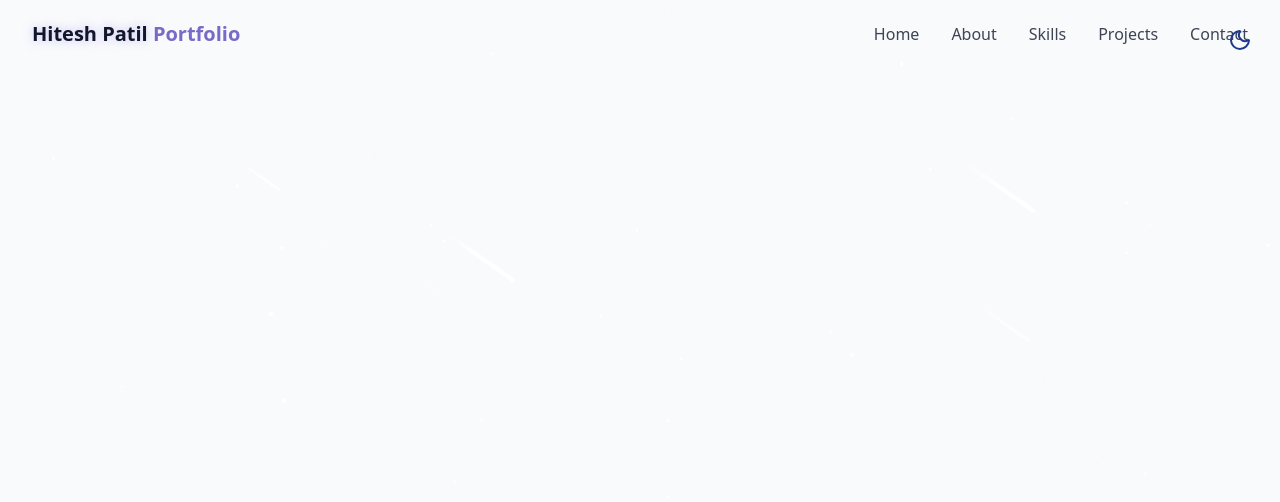
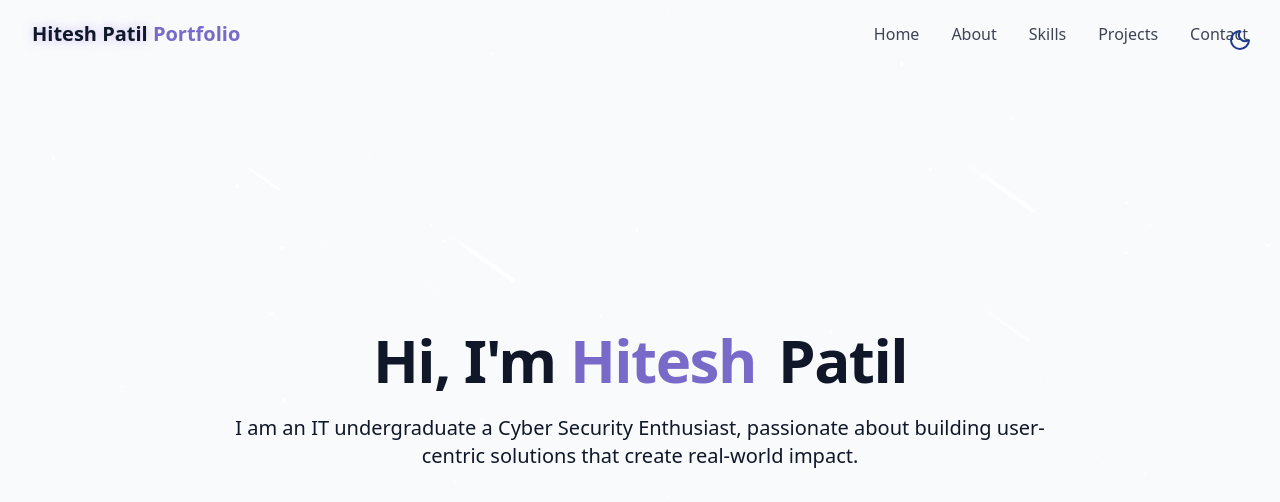
Before and after one commit to hiteshpatil2005/Hitesh-Patil-Portfolio, a React (Vite) app in the folder portfolio/: page / in a window 1280 px wide. Shown: the top 502 px of the page. Built offline with nearby package versions, Linux system fonts and the light colour scheme.

Commit message:
HeroSection Development

```diff
--- /dev/null
+++ b/portfolio/src/components/HeroSection.jsx
@@ -0,0 +1,23 @@
+export const HeroSection = () => {
+    return <section id="hero"
+        className="relative min-h-screen flex flex-col items-center justify-center px-4">
+        <div className="container max-w-4xl mx-auto text-center z-10">
+            <div className="space-y-6">
+                <h1 className="text-4xl md:text-6xl font-bold tracking-tight">
+                    <span className="opacity-0 animate-fade-in-delay-1"> Hi, I'm </span>
+                    <span className="text-primary opacity-0 animate-fade-in-delay-2">
+                        {" "}
+                        Hitesh
+                    </span>
+                    <span className="text-gradient ml-2 opacity-0 animate-fade-in-delay-3">
+                        {" "}
+                        Patil
+                    </span>
+                </h1>
+                <p className="text-lg md:text-xl text-muted-foreground max-2xl mx-auto opacity-0 animate-fade-in-delay-3">
+                    I am an IT undergraduate a Cyber Security Enthusiast, passionate about building user-centric solutions that create real-world impact.
+                </p>
+            </div>
+        </div>
+    </section>
+}
--- a/portfolio/src/components/Navbar.jsx
+++ b/portfolio/src/components/Navbar.jsx
@@ -54,6 +54,7 @@
                 <button
                     onClick={() => setIsMenuOpen((prev) => !prev)}
                     className="md:hidden p-2 text-foreground z-50"
+                    aria-label={isMenuOpen ? "Close Menu" : "Open Menu"}
                 >
                     {isMenuOpen ? <X size={24} /> : <Menu size={24} />}{" "}
                     </button>
--- a/portfolio/src/pages/Home.jsx
+++ b/portfolio/src/pages/Home.jsx
@@ -1,4 +1,5 @@
 import { Navbar } from "../components/Navbar";
+import { HeroSection } from "../components/HeroSection";
 import { ThemeToggle } from "../components/ThemeToggle";
 import {StartBackground} from "@/components/StartBackground"
 
@@ -14,6 +15,9 @@
             <Navbar />
 
             {/* Main Content */}
+            <main>
+                <HeroSection />
+            </main>
 
             {/* Footer */}
         </div>
```
